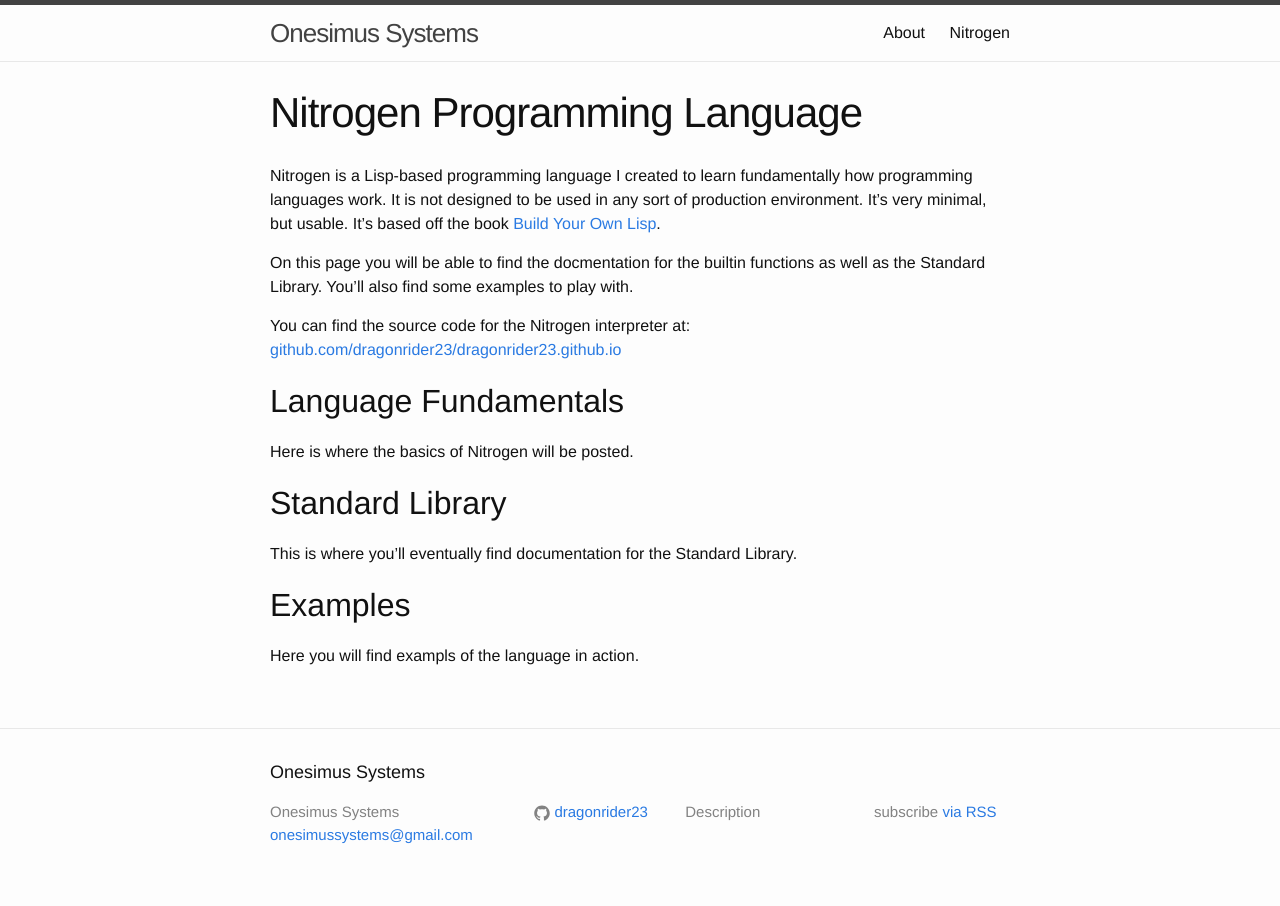
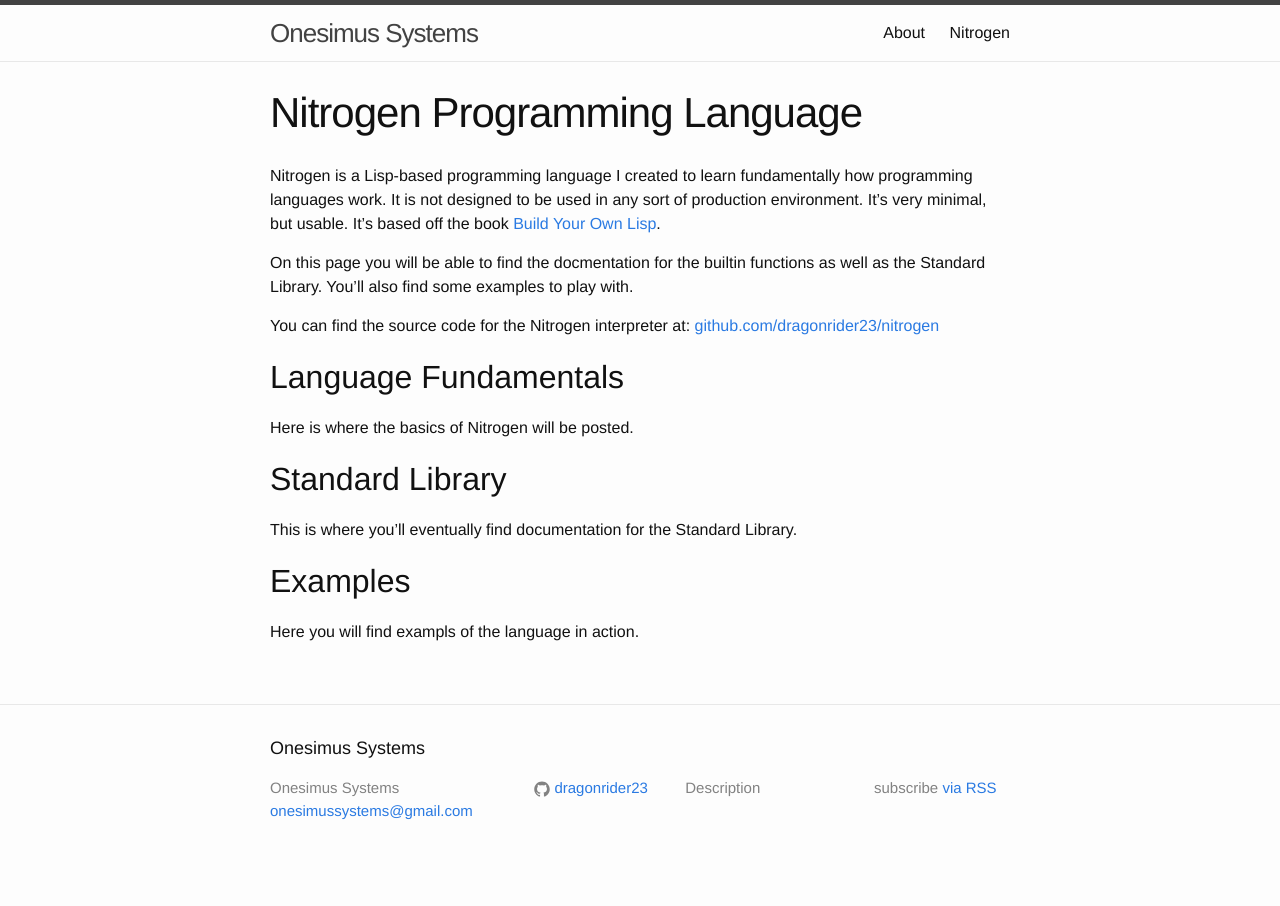
Before and after one commit to onesimus-systems/onesimus-systems.github.io, a Jekyll site: the page built from nitrogen.md, in a window 1280 px wide. Built offline with Jekyll 4.4.1, drawn with Linux system fonts in a browser that asks for light colours.

Commit message:
Fixed link

```diff
--- a/nitrogen.md
+++ b/nitrogen.md
@@ -9,7 +9,7 @@ Nitrogen is a Lisp-based programming language I created to learn fundamentally h
 
 On this page you will be able to find the docmentation for the builtin functions as well as the Standard Library. You'll also find some examples to play with.
 
-You can find the source code for the Nitrogen interpreter at: [github.com/dragonrider23/dragonrider23.github.io](https://github.com/dragonrider23/dragonrider23.github.io)
+You can find the source code for the Nitrogen interpreter at: [github.com/dragonrider23/nitrogen](https://github.com/dragonrider23/nitrogen)
 
 Language Fundamentals
 ---------------------
```
